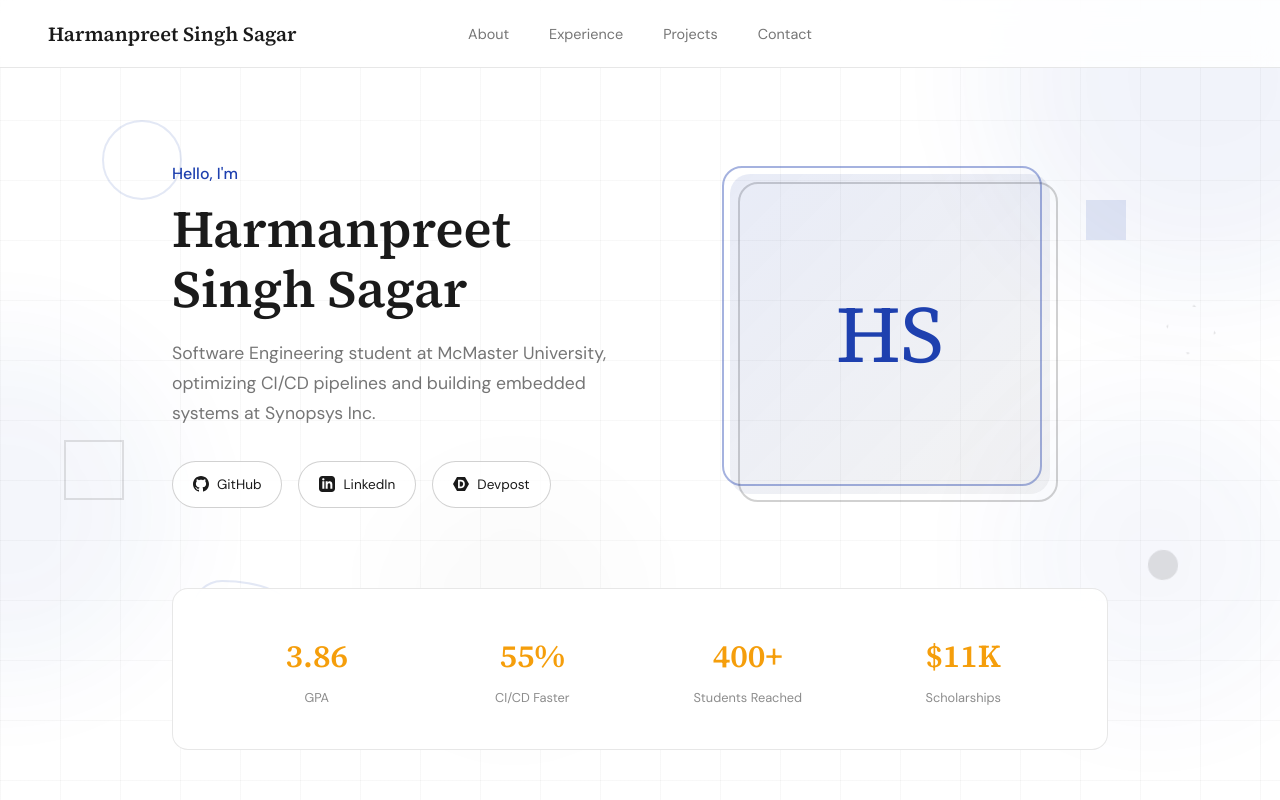
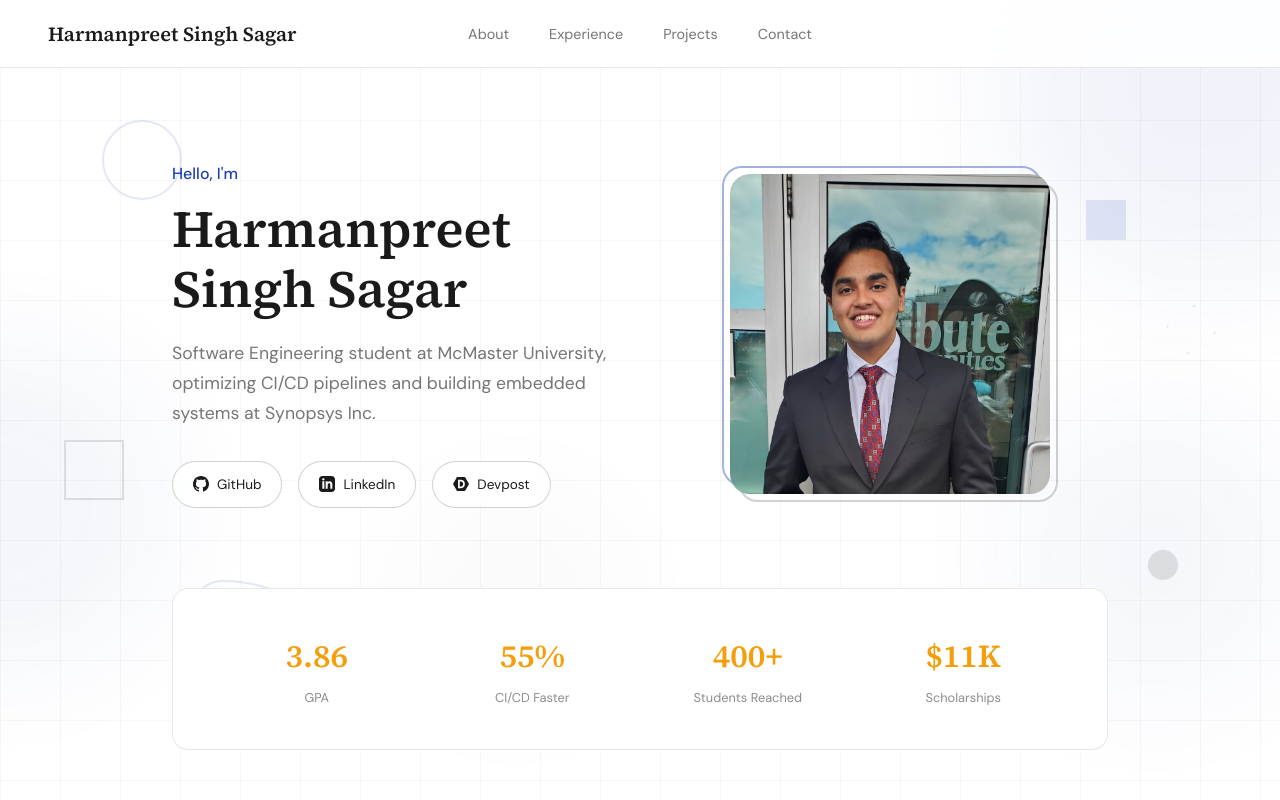
Before and after one commit to harmanpreet-sagar/personal-website, a Next.js app: page / in a window 1280 px wide. Shown: the top 800 px of the page. Built offline with nearby package versions, Linux system fonts and the light colour scheme.

Commit message:
Adding profile image and updating personal links

```diff
--- a/app/globals.css
+++ b/app/globals.css
@@ -416,10 +416,17 @@
   overflow: hidden;
 }
 
-.profile-image img {
+.profile-image img,
+.profile-image span {
+  width: 100% !important;
+  height: 100% !important;
+  object-fit: cover;
+}
+
+.profile-image span {
+  display: block;
   width: 100%;
   height: 100%;
-  object-fit: cover;
 }
 
 /* Stats Bar */
--- a/components/Hero.tsx
+++ b/components/Hero.tsx
@@ -1,3 +1,5 @@
+import Image from 'next/image'
+
 export default function Hero() {
   return (
     <section className="hero">
@@ -8,15 +10,15 @@
           Software Engineering student at McMaster University, optimizing CI/CD pipelines and building embedded systems at Synopsys Inc.
         </p>
         <div className="hero-links">
-          <a href="https://github.com/sukhwant" className="hero-link" target="_blank" rel="noopener noreferrer">
+          <a href="https://github.com/harmanpreet-sagar" className="hero-link" target="_blank" rel="noopener noreferrer">
             <svg viewBox="0 0 24 24" fill="currentColor"><path d="M12 0c-6.626 0-12 5.373-12 12 0 5.302 3.438 9.8 8.207 11.387.599.111.793-.261.793-.577v-2.234c-3.338.726-4.033-1.416-4.033-1.416-.546-1.387-1.333-1.756-1.333-1.756-1.089-.745.083-.729.083-.729 1.205.084 1.839 1.237 1.839 1.237 1.07 1.834 2.807 1.304 3.492.997.107-.775.418-1.305.762-1.604-2.665-.305-5.467-1.334-5.467-5.931 0-1.311.469-2.381 1.236-3.221-.124-.303-.535-1.524.117-3.176 0 0 1.008-.322 3.301 1.23.957-.266 1.983-.399 3.003-.404 1.02.005 2.047.138 3.006.404 2.291-1.552 3.297-1.23 3.297-1.23.653 1.653.242 2.874.118 3.176.77.84 1.235 1.911 1.235 3.221 0 4.609-2.807 5.624-5.479 5.921.43.372.823 1.102.823 2.222v3.293c0 .319.192.694.801.576 4.765-1.589 8.199-6.086 8.199-11.386 0-6.627-5.373-12-12-12z"/></svg>
             GitHub
           </a>
-          <a href="https://linkedin.com/in/sukhwant" className="hero-link" target="_blank" rel="noopener noreferrer">
+          <a href="https://linkedin.com/in/harmanpreetssagar" className="hero-link" target="_blank" rel="noopener noreferrer">
             <svg viewBox="0 0 24 24" fill="currentColor"><path d="M19 0h-14c-2.761 0-5 2.239-5 5v14c0 2.761 2.239 5 5 5h14c2.762 0 5-2.239 5-5v-14c0-2.761-2.238-5-5-5zm-11 19h-3v-11h3v11zm-1.5-12.268c-.966 0-1.75-.79-1.75-1.764s.784-1.764 1.75-1.764 1.75.79 1.75 1.764-.783 1.764-1.75 1.764zm13.5 12.268h-3v-5.604c0-3.368-4-3.113-4 0v5.604h-3v-11h3v1.765c1.396-2.586 7-2.777 7 2.476v6.759z"/></svg>
             LinkedIn
           </a>
-          <a href="https://devpost.com/sukhwant" className="hero-link" target="_blank" rel="noopener noreferrer">
+          <a href="https://devpost.com/harmanpreet1308" className="hero-link" target="_blank" rel="noopener noreferrer">
             <svg viewBox="0 0 24 24" fill="currentColor"><path d="M6.002 1.61L0 12.004 6.002 22.39h11.996L24 12.004 17.998 1.61H6.002zm1.593 4.084h3.947c3.605 0 6.276 1.695 6.276 6.31 0 4.436-3.21 6.302-6.456 6.302H7.595V5.694zm2.517 2.449v7.714h1.241c2.646 0 3.862-1.55 3.862-3.861.009-2.569-1.096-3.853-3.767-3.853h-1.336z"/></svg>
             Devpost
           </a>
@@ -25,9 +27,14 @@
       <div className="hero-image">
         <div className="profile-image-wrapper">
           <div className="profile-image">
-            {/* Replace the HS with an img tag for your photo */}
-            {/* <img src="your-photo.jpg" alt="Harmanpreet Singh Sagar"> */}
-            HS
+            <Image
+              src="/images/harman_main_photo.jpg"
+              alt="Harmanpreet Singh Sagar"
+              width={320}
+              height={320}
+              style={{ width: '100%', height: '100%', objectFit: 'cover' }}
+              priority
+            />
           </div>
         </div>
       </div>
--- a/components/Projects.tsx
+++ b/components/Projects.tsx
@@ -14,7 +14,7 @@
     subtitle: 'Investor-Business Matching Platform',
     description: 'Built a scalable platform with secure Firebase auth and an efficient matching algorithm that reduced investor-business match time by 90%.',
     award: '🏆 1st Place — DeltaHacks IX',
-    tech: ['Python', 'JavaScript', 'SQL', 'Firebase'],
+    tech: ['Python', 'JavaScript', 'SQL', 'Firebase', 'HTML', 'CSS', 'Figma'],
     emoji: '💼'
   },
   {
@@ -25,7 +25,7 @@
       { value: '40%', label: 'less latency' },
       { value: '20-30cm', label: 'detection range' }
     ],
-    tech: ['C++', 'Arduino', 'Embedded'],
+    tech: ['C++', 'Arduino', 'Ultrasonic Sensing', 'PWM Motor Control','Embedded Circuit Design'],
     emoji: '🤖'
   }
 ]
```
Also changed, not shown: public/images/harman_main_photo.jpg (added).
